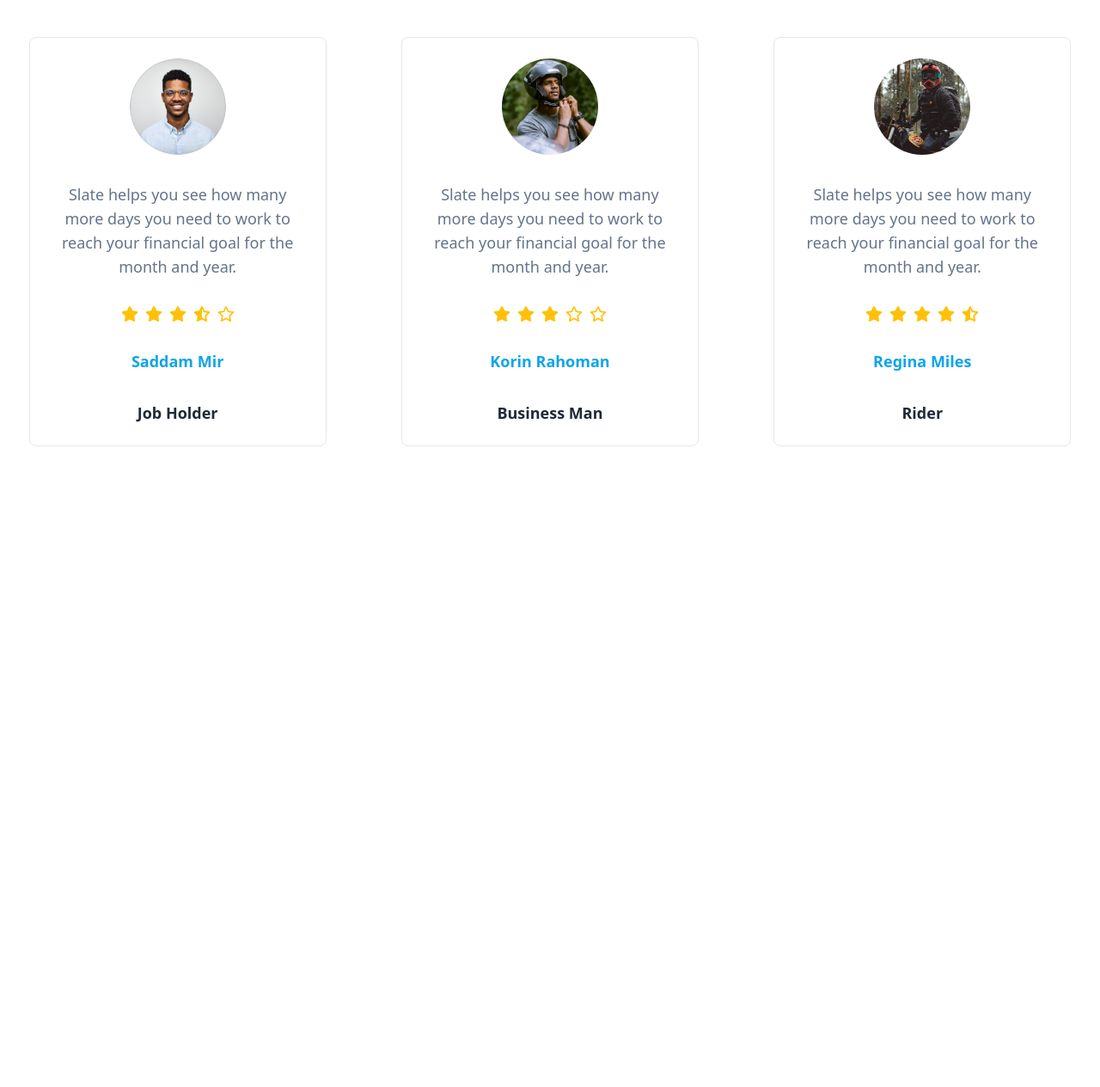
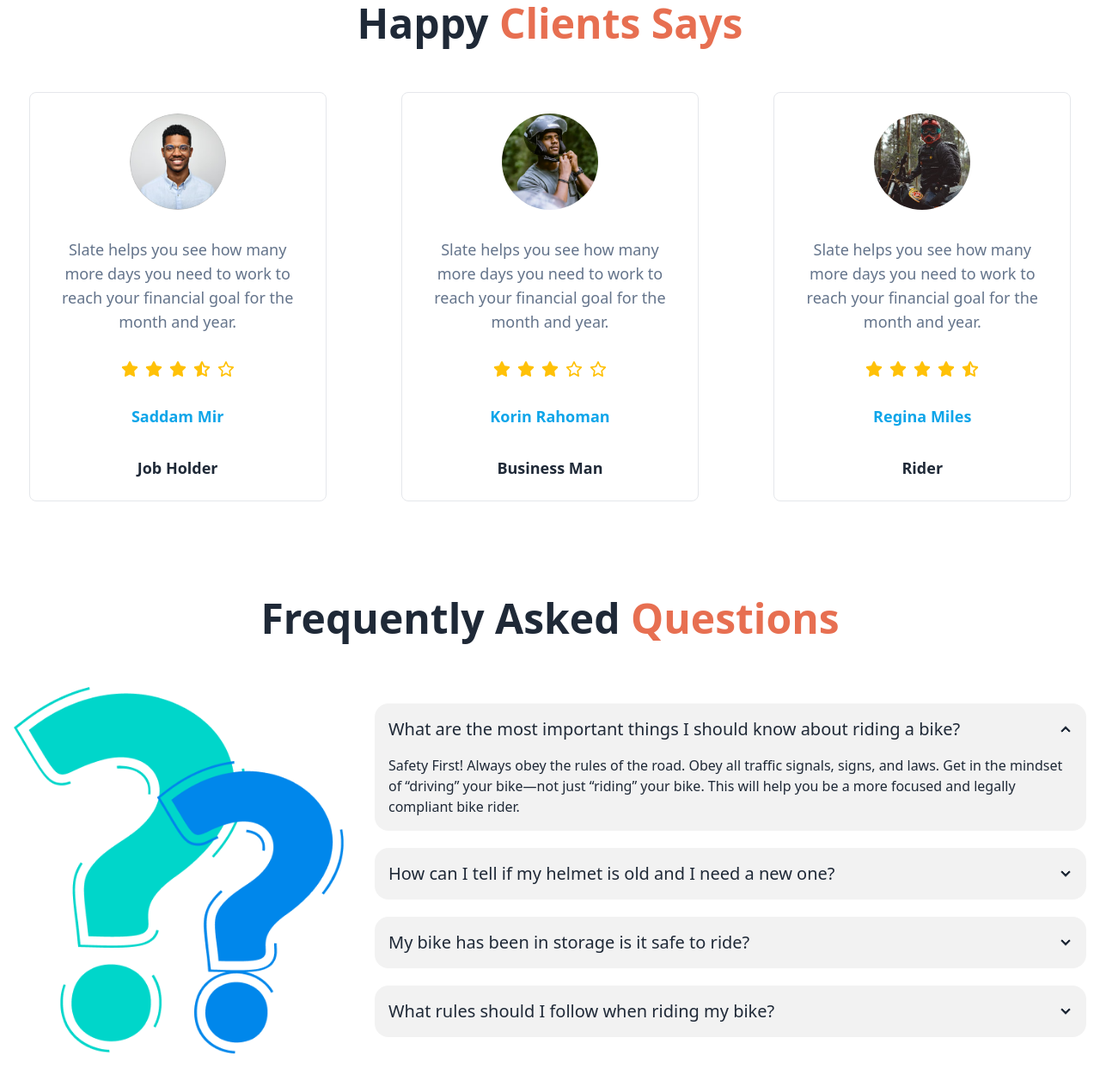
Before and after one commit to sheikhmuhammadantor/biker-zone-daisyUI, a plain HTML site: page index.html in a window 1280 px wide. Shown: the part 1797-3061 px from the top of the page at 86% size. Before the commit the page ends 2316 px from the top, so only its background shows below. Drawn offline with nearby package versions, Linux system fonts and the light colour scheme.

Commit message:
Frequently Asked Questions Section Done With Responsive - Copy From DaisyUI.

```diff
--- a/index.html
+++ b/index.html
@@ -231,7 +231,7 @@
         </section>
 
         <!-- Latest News -->
-        <section class="mt-24">
+        <section class="mt-32">
             <h1 class="text-4xl text-center mb-14 lg:text-5xl font-bold">latest News</h1>
             <!-- Bike News -->
             <div class="md:flex mt-4 justify-between items-center gap-2 max-w-full space-y-5 lg:gap-5 md:space-y-0">
@@ -275,7 +275,7 @@
         </section>
 
         <!-- Clients Section -->
-        <section class="mt-24">
+        <section class="mt-32">
             <h1 class="text-4xl text-center mb-14 lg:text-5xl font-bold">
                 Happy
                 <span class="text-primaryColor">
@@ -375,6 +375,85 @@
             </div>
         </section>
 
+        <!-- Frequently Asked Questions -->
+        <section class="mt-28">
+            <!-- FAQ Heading -->
+            <h1 class="text-4xl text-center lg:text-5xl font-bold">
+                Frequently Asked
+                <span class="text-primaryColor">
+                    Questions
+                </span>
+            </h1>
+            <!-- FAQ Content -->
+            <div class="hero my-10">
+                <div class="hero-content flex-col lg:flex-row">
+                    <!-- FAQ Images -->
+                    <div class="card bg-base-100 w-full max-w-sm shrink-0 mr-5 mb-8 lg:mb-0">
+                        <img src="./images/faq.png" alt="">
+                    </div>
+                    <!-- FAQ Accordion -->
+                    <div class="space-y-5">
+                        <!-- FAQ 1 -->
+                        <div class="collapse collapse-arrow bg-base-200">
+                            <input type="radio" name="my-accordion-2" checked="checked" />
+                            <div class="collapse-title text-xl font-medium">What are the most important things I should
+                                know about riding a bike?
+                            </div>
+                            <div class="collapse-content">
+                                <p>
+                                    Safety First! Always obey the rules of the road. Obey all traffic signals, signs,
+                                    and laws. Get in the mindset of “driving” your bike—not just “riding” your bike.
+                                    This will help you be a more focused and legally compliant bike rider.
+                                </p>
+                            </div>
+                        </div>
+                        <!-- FAQ 2 -->
+                        <div class="collapse collapse-arrow bg-base-200">
+                            <input type="radio" name="my-accordion-2" />
+                            <div class="collapse-title text-xl font-medium">How can I tell if my helmet is old and I
+                                need a new one?
+                            </div>
+                            <div class="collapse-content">
+                                <p>
+                                    Safety First! Always obey the rules of the road. Obey all traffic signals, signs,
+                                    and laws. Get in the mindset of “driving” your bike—not just “riding” your bike.
+                                    This will help you be a more focused and legally compliant bike rider.
+                                </p>
+                            </div>
+                        </div>
+                        <!-- FAQ 3 -->
+                        <div class="collapse collapse-arrow bg-base-200">
+                            <input type="radio" name="my-accordion-2" />
+                            <div class="collapse-title text-xl font-medium">My bike has been in storage is it safe to
+                                ride?
+                            </div>
+                            <div class="collapse-content">
+                                <p>
+                                    Safety First! Always obey the rules of the road. Obey all traffic signals, signs,
+                                    and laws. Get in the mindset of “driving” your bike—not just “riding” your bike.
+                                    This will help you be a more focused and legally compliant bike rider.
+                                </p>
+                            </div>
+                        </div>
+                        <!-- FAQ 4 -->
+                        <div class="collapse collapse-arrow bg-base-200">
+                            <input type="radio" name="my-accordion-2" />
+                            <div class="collapse-title text-xl font-medium">What rules should I follow when riding my
+                                bike?
+                            </div>
+                            <div class="collapse-content">
+                                <p>
+                                    Safety First! Always obey the rules of the road. Obey all traffic signals, signs,
+                                    and laws. Get in the mindset of “driving” your bike—not just “riding” your bike.
+                                    This will help you be a more focused and legally compliant bike rider.
+                                </p>
+                            </div>
+                        </div>
+                    </div>
+                </div>
+            </div>
+        </section>
+
     </main>
 
 </body>
```
